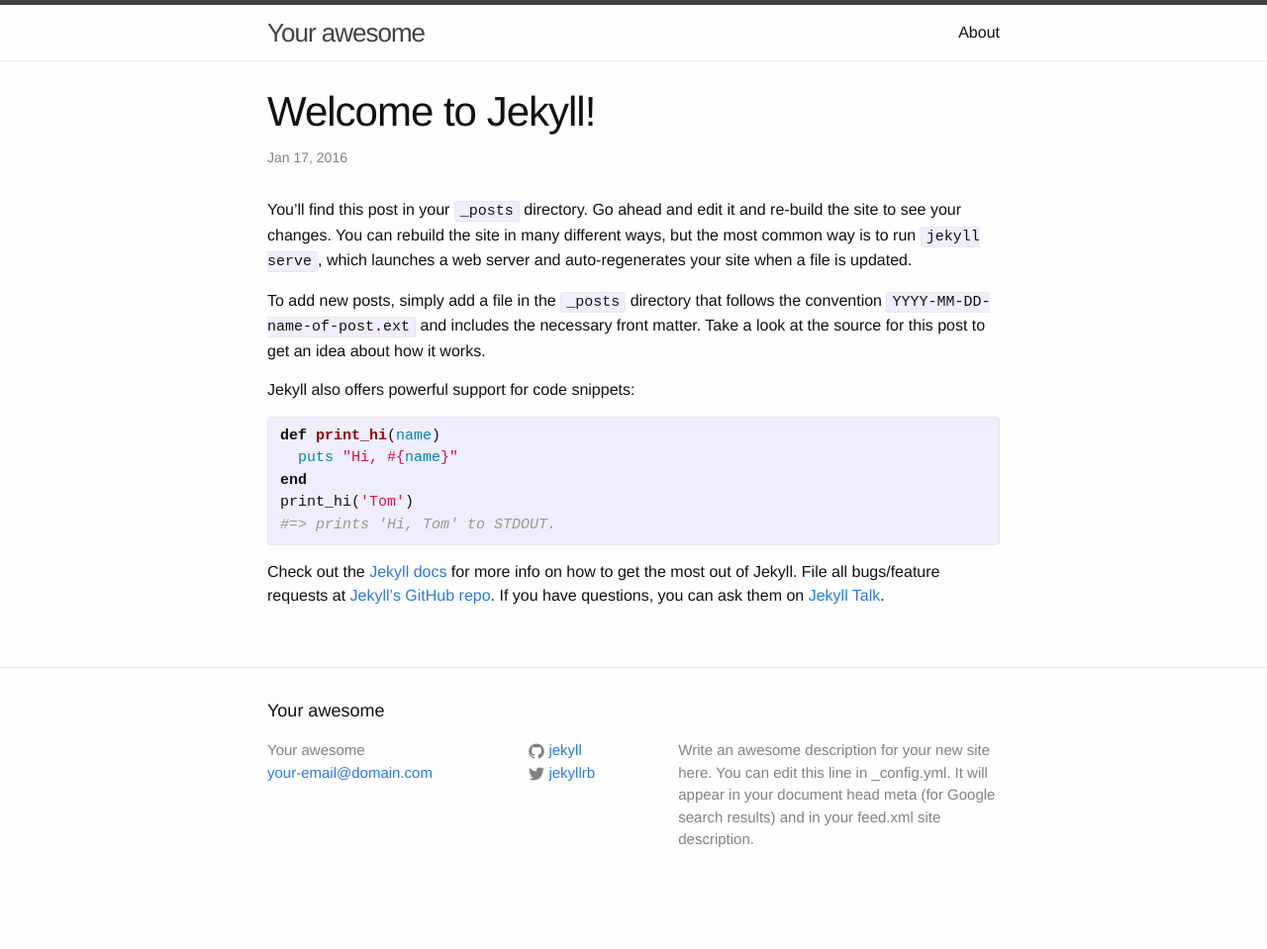
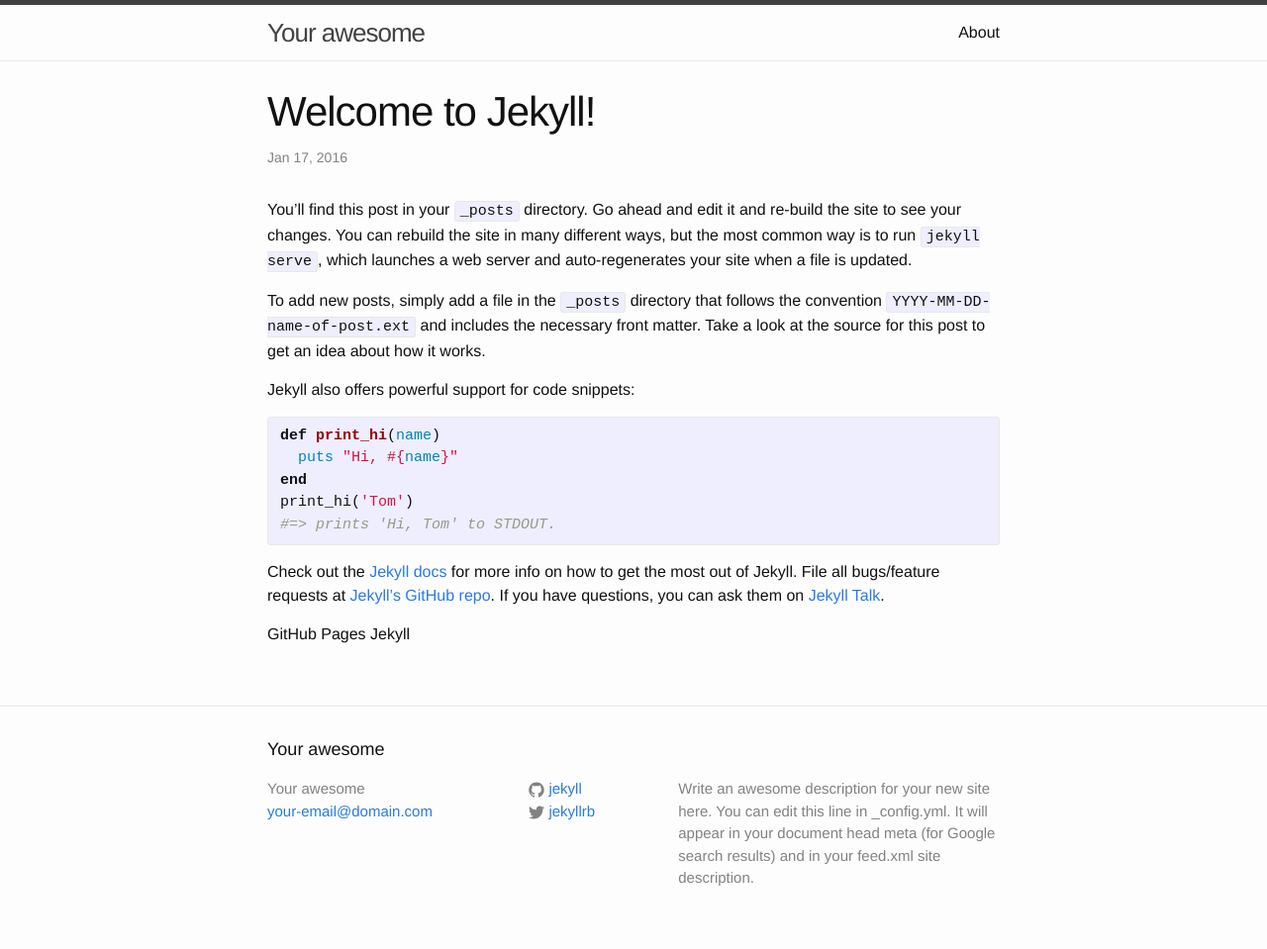
Before and after one commit to fluiddynamics/effective-guacamole, a Jekyll site: the page built from _posts/2016-01-17-welcome-to-jekyll.markdown, in a window 1280 px wide. Shown: the whole page at 99% size. Built offline with Jekyll 4.4.1, drawn with Linux system fonts in a browser that asks for light colours; before the commit the page ends 920 px from its top, so only the background shows below that.

Commit message:
Update 2016-01-17-welcome-to-jekyll.markdown

```diff
--- a/_posts/2016-01-17-welcome-to-jekyll.markdown
+++ b/_posts/2016-01-17-welcome-to-jekyll.markdown
@@ -23,3 +23,5 @@
 [jekyll-docs]: http://jekyllrb.com/docs/home
 [jekyll-gh]:   https://github.com/jekyll/jekyll
 [jekyll-talk]: https://talk.jekyllrb.com/
+
+GitHub Pages Jekyll
```
